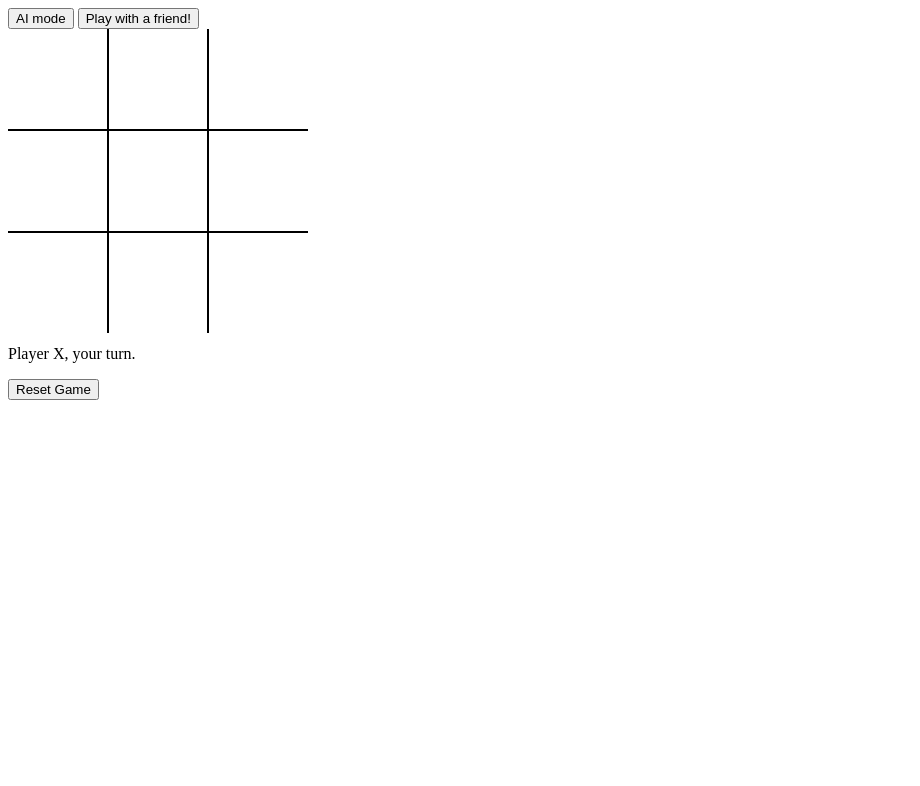
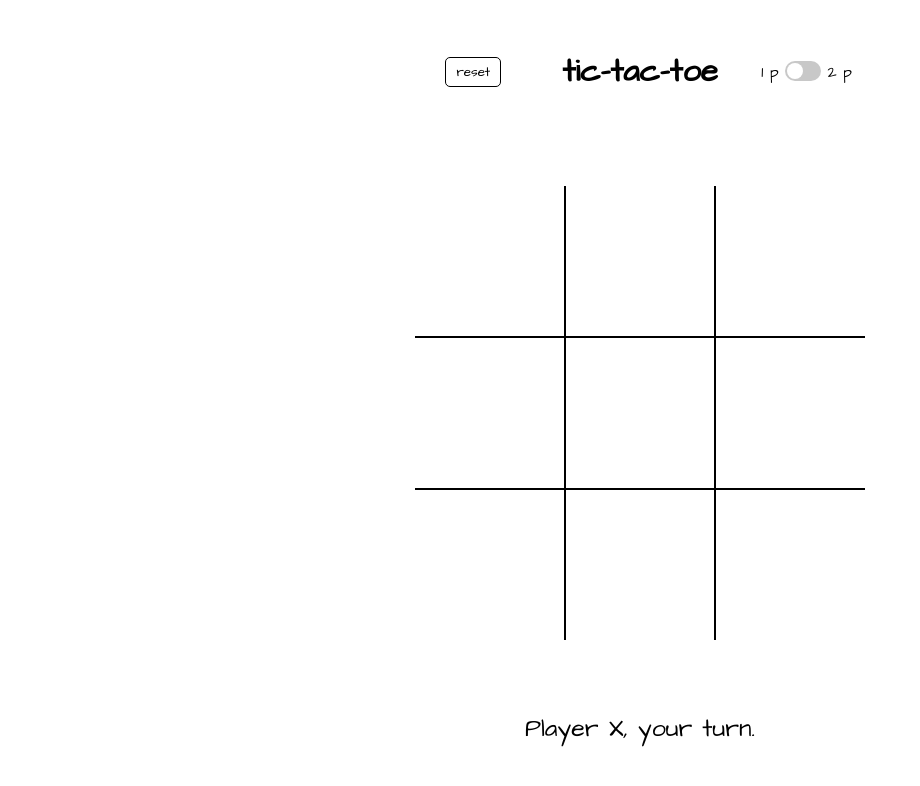
Before and after one commit to jessicaawhy/tic-tac-toe, a website built with webpack: page index.html in a window 1280 px wide. Shown: the whole page, without its empty margins (0-920 px from the left). Built offline with nearby package versions, Linux system fonts and the light colour scheme; a web font is replaced by a local one.

Commit message:
Fix up css

```diff
--- a/index.html
+++ b/index.html
@@ -2,17 +2,30 @@
 <html>
 <head>
   <title>tic-tac-toe</title>
-  <link href="https://fonts.googleapis.com/css2?family=Amatic+SC&family=Short+Stack&display=swap" rel="stylesheet">
+  <link rel="preconnect" href="https://fonts.gstatic.com">
+  <link href="https://fonts.googleapis.com/css2?family=Architects+Daughter&display=swap" rel="stylesheet">
 </head>
 <body>
-  <div>
-    <button class="mode" data-mode="1">AI mode</button>
-    <button class="mode" data-mode="2">Play with a friend!</button>
+  <div id="game">
+
+    <div id="header">
+      <button id="reset">reset</button>
+      <h1>tic-tac-toe</h1>
+      <div class="settings">
+        <span>1 p</span>
+        <label class="switch">
+          <input type="checkbox" id="mode">
+          <span class="slider round"></span>
+        </label>
+        <span>2 p</span>
+      </div>
+    </div>
+
+    <div id="gameboard"></div>
+
+    <p id="message"></p>
+
   </div>
-  <div id="gameboard"></div>
-  <p id="message"></p>
-  <button id="reset">Reset Game</button>
-
   <script src="./dist/main.js"></script>
 </body>
 </html>
--- a/src/index.js
+++ b/src/index.js
@@ -1,18 +1,19 @@
 import './styles/style.css';
-import { checkGameWinner, checkNoMovesLeft, returnEmptyIndices } from '../src/logic';
+import { checkGameWinner, checkNoMovesLeft } from '../src/logic';
 import { removeBoard, createBoard, renderMessage } from './display';
 import minimax from './minimax';
 
 const displayController = (() => {
   const messageContainer = document.getElementById('message');
   const resetButton = document.getElementById('reset');
-  const modeButtons = document.querySelectorAll('.mode')
+  const modeButton = document.getElementById('mode');
+  const settings = document.querySelector('.settings')
 
   let xIsNext = true;
   let currentGame = Array.from({length: 9}, () => null);
   let winner = undefined;
   let noSquaresLeft = false;
-  let players = 2;
+  let players = 1;
 
   const render = () => {
     removeListeners();
@@ -34,8 +35,6 @@ const displayController = (() => {
   }
 
   const computersTurn = () => {
-    const freeMoves = returnEmptyIndices(currentGame);
-    const randomIndex = Math.floor(Math.random() * freeMoves.length);
     const chosenMove = minimax(currentGame, 'computer').index;
 
     currentGame[chosenMove] = 'O';
@@ -54,6 +53,7 @@ const displayController = (() => {
       !winner &&
       !noSquaresLeft
     ) {
+      settings.style.display = 'none';
       const index = e.target.dataset.index;
       currentGame[index] = xIsNext ? 'X' : 'O';
 
@@ -67,7 +67,7 @@ const displayController = (() => {
     currentGame = Array.from({length: 9}, () => null);
     winner = undefined;
     noSquaresLeft = false;
-
+    settings.style.display = 'block';
     render();
   }
 
@@ -77,8 +77,14 @@ const displayController = (() => {
     noSquaresLeft = checkNoMovesLeft(currentGame);
   }
 
-  const updateMode = (e) => {
-    players = parseInt(e.target.dataset.mode);
+  const updateMode = () => {
+    modeButton.toggleAttribute('checked');
+
+    if (modeButton.checked) {
+      players = 2;
+    } else {
+      players = 1;
+    }
   }
 
   const addListeners = () => {
@@ -91,9 +97,7 @@ const displayController = (() => {
     squares.forEach(square => square.removeEventListener('click', handleClick));
   }
 
-  modeButtons.forEach(
-    button => button.addEventListener('click', updateMode)
-  );
+  modeButton.addEventListener('change', updateMode);
   resetButton.addEventListener('click', reset);
   render();
 })()
--- a/src/styles/style.css
+++ b/src/styles/style.css
@@ -1,14 +1,128 @@
-#settings {
+* {
+  font-family: 'Architects Daughter', cursive;
+}
+
+#game {
   display: flex;
+  flex-direction: column;
+  justify-content: center;
+  align-items: center;
 }
+
+#header {
+  display: grid;
+  grid-template: 1fr / repeat(3, 1fr);
+  width: 500px;
+  margin: 20px 0;
+  align-items: center;
+  justify-items: center;
+}
+
+h1 {
+  grid-area: 1 / 2 / 2 / 3;
+}
+
+/* Settings & sliders */
+.settings {
+  grid-area: 1 / 3 / 2 / 4;
+
+}
+
+/* The switch - the box around the slider */
+.switch {
+  position: relative;
+  display: inline-block;
+  width: 36px;
+  height: 20px;
+}
+
+/* Hide default HTML checkbox */
+.switch input {
+  opacity: 0;
+  width: 0;
+  height: 0;
+}
+
+/* The slider */
+.slider {
+  position: absolute;
+  cursor: pointer;
+  top: 0;
+  left: 0;
+  right: 0;
+  bottom: 0;
+  background-color: rgb(200, 200, 200);
+  -webkit-transition: .4s;
+  transition: .4s;
+}
+
+.slider:before {
+  position: absolute;
+  content: "";
+  height: 16px;
+  width: 16px;
+  left: 2px;
+  bottom: 2px;
+  background-color: white;
+  -webkit-transition: .4s;
+  transition: .4s;
+}
+
+input:checked + .slider {
+  background-color: rgb(200, 200, 200);
+}
+
+input:focus + .slider {
+  box-shadow: 0 0 1px rgb(200, 200, 200);
+}
+
+input:checked + .slider:before {
+  -webkit-transform: translateX(16px);
+  -ms-transform: translateX(16px);
+  transform: translateX(16px);
+}
+
+/* Rounded sliders */
+.slider.round {
+  border-radius: 34px;
+}
+
+.slider.round:before {
+  border-radius: 50%;
+}
+
+/* Reset button */
+
+#reset {
+  grid-area: 1 / 1 / 2 / 2;
+  border: 1px solid black;
+  background-color: white;
+  border-radius: 5px;
+  padding: 5px 10px;
+}
+
+#reset:focus {
+  outline: none;
+}
+
+#reset:active {
+  transform: translateY(3px);
+  background-color: rgb(235, 235, 235);
+}
+
+#reset:hover {
+  background-color: rgb(235, 235, 235);
+}
+
 
 /* Board */
 
 #gameboard {
   display: grid;
   grid-template: repeat(3, 1fr) / repeat(3, 1fr);
-  height: 300px;
-  width: 300px;
+  height: 450px;
+  width: 450px;
+  margin: 50px 0;
 }
 
 .square {
@@ -16,8 +130,8 @@
   font-size: 50px;
   /* the following need to be 1/3 of the total
      in order to vertically center text */
-  height: 100px;
-  line-height: 100px;
+  height: 150px;
+  line-height: 150px;
 }
 
 .first-column {
@@ -45,3 +159,9 @@
 .third-row {
   border-top: 1px solid black;
 }
+
+/* Message */
+
+#message {
+  font-size: 25px;
+}
```
